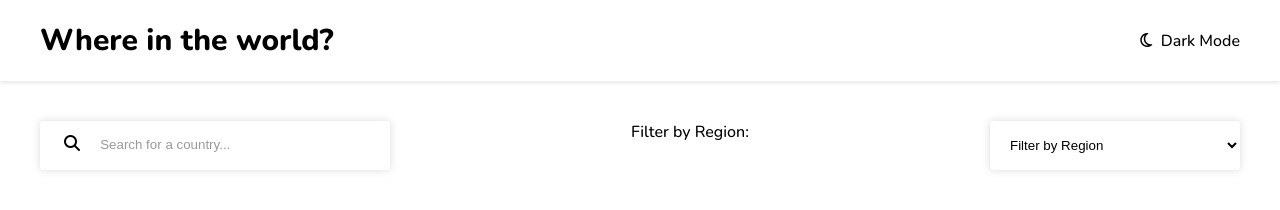
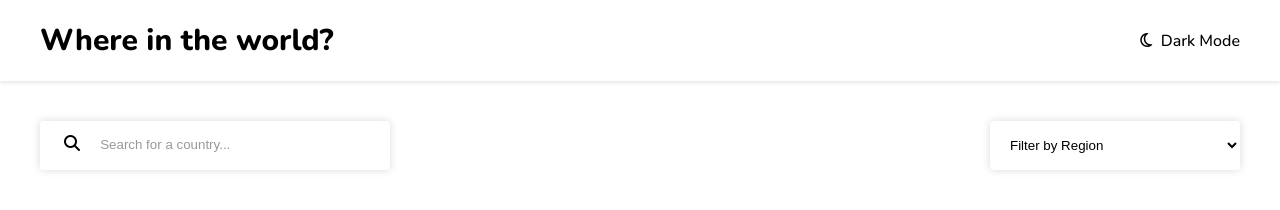
Before and after one commit to RomeesaKamal/REST-Countries-API, a plain HTML site: page index.html in a window 1280 px wide. Drawn offline with nearby package versions, Linux system fonts and the light colour scheme; no server answers.

Commit message:
correction

```diff
--- a/index.html
+++ b/index.html
@@ -30,7 +30,7 @@
           <i class="fa-solid fa-magnifying-glass"></i>
           <input type="text" placeholder="Search for a country...">
         </div>
-        <label for="region-filter hidden">Filter by Region:</label>
+        <div>
         <select class="filter-by-region">
           <option hidden>Filter by Region</option>
           <option value="Africa">Africa</option>
@@ -40,6 +40,7 @@
           <option value="Oceania">Oceania</option>
         </select>
       </div>
+      </div>
       <div class="countries-container"></div>
     </main>
     <script src="./app.js"></script>
```
